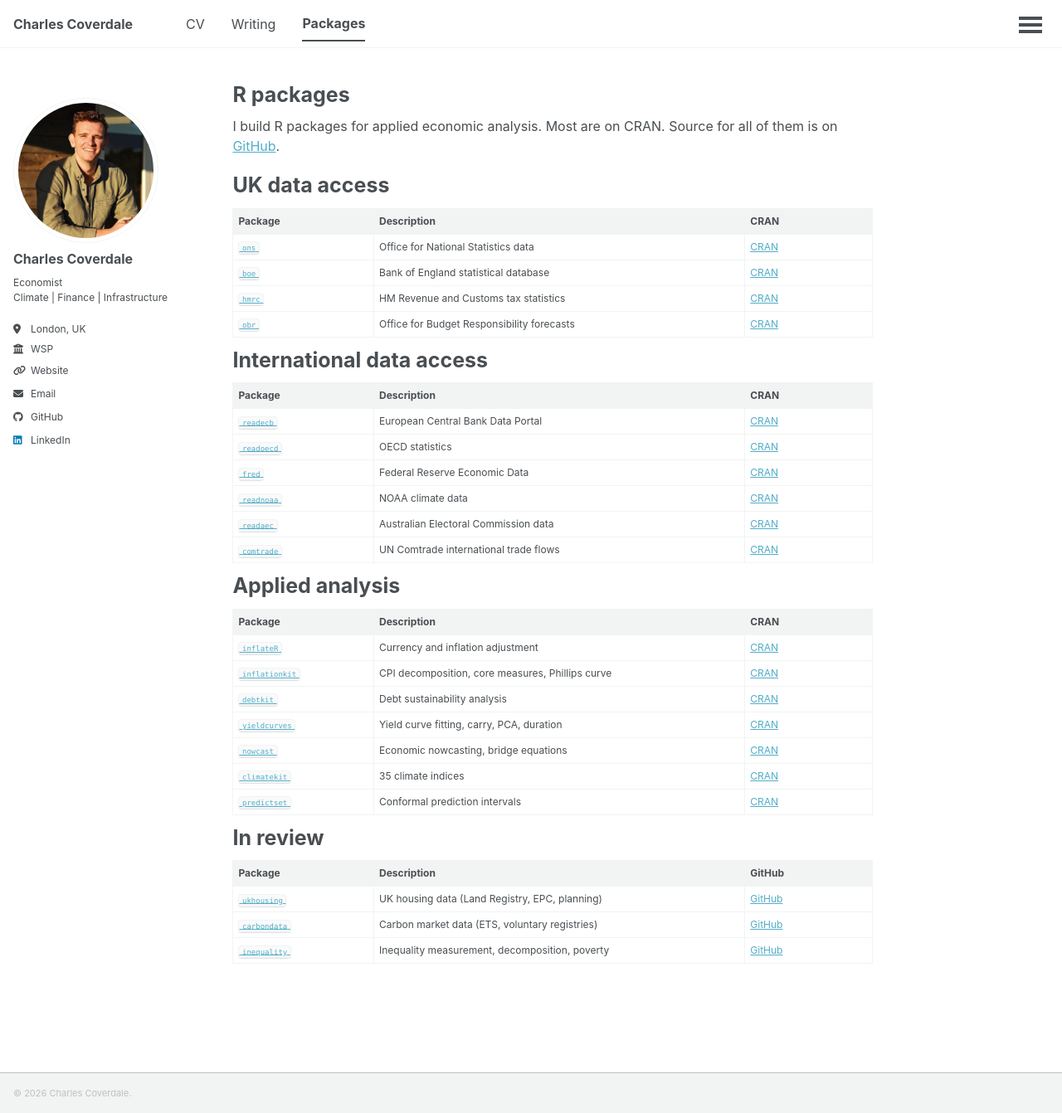
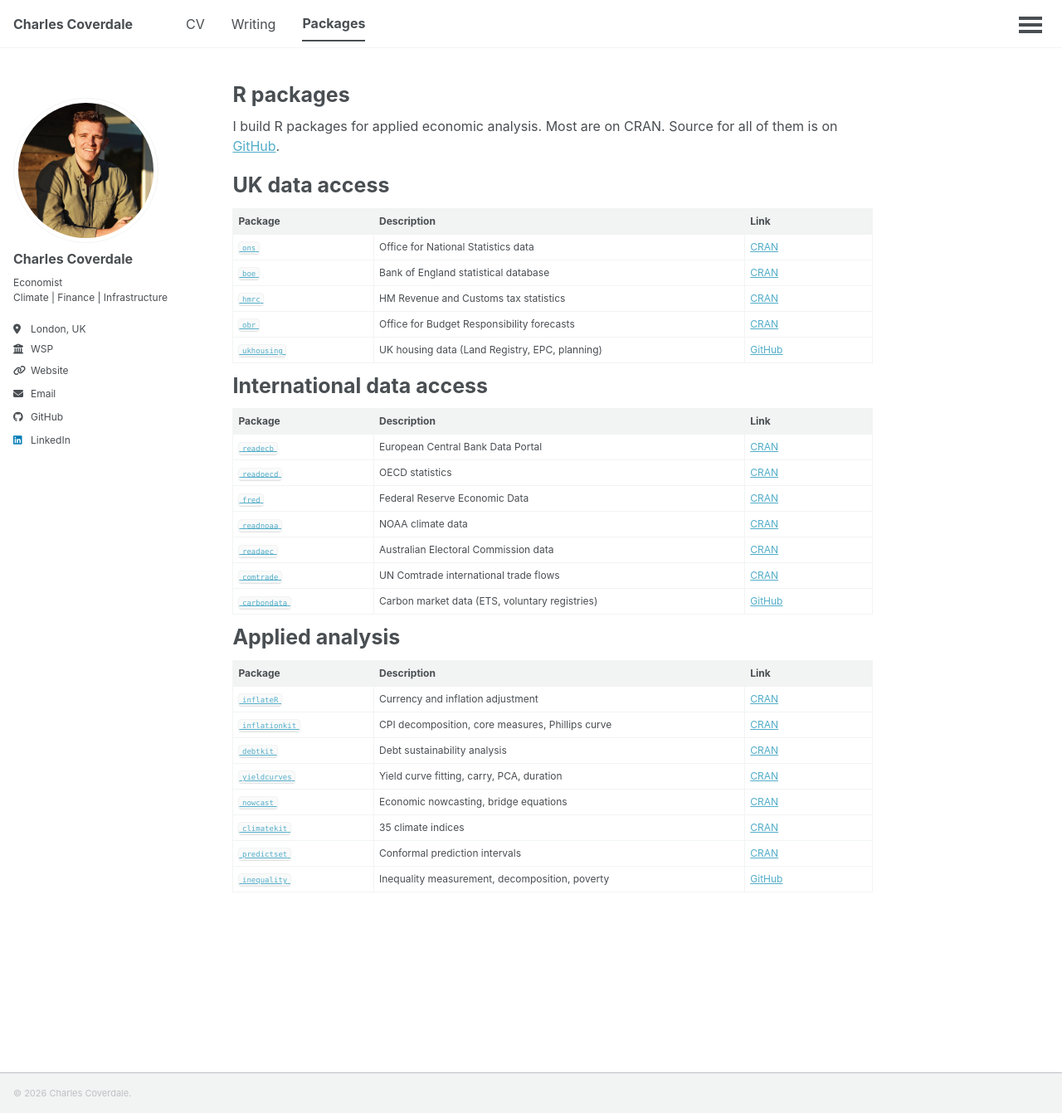
Before and after one commit to charlescoverdale/charlescoverdale.github.io, a Jekyll site: the page built from _pages/packages.md, in a window 1280 px wide and 1342 px high. Shown: the whole window at 83% size. Built offline with Jekyll 4.4.1, drawn with Linux system fonts in a browser that asks for light colours; a script that is not in the unit is left out.

Commit message:
Move in-review packages into their natural tables with GitHub links

```diff
--- a/_pages/packages.md
+++ b/_pages/packages.md
@@ -23,17 +23,18 @@ I build R packages for applied economic analysis. Most are on CRAN. Source for a
 UK data access
 ======
 
-| Package | Description | CRAN |
+| Package | Description | Link |
 |---|---|---|
 | [`ons`](https://github.com/charlescoverdale/ons) | Office for National Statistics data | [CRAN](https://cran.r-project.org/package=ons) |
 | [`boe`](https://github.com/charlescoverdale/boe) | Bank of England statistical database | [CRAN](https://cran.r-project.org/package=boe) |
 | [`hmrc`](https://github.com/charlescoverdale/hmrc) | HM Revenue and Customs tax statistics | [CRAN](https://cran.r-project.org/package=hmrc) |
 | [`obr`](https://github.com/charlescoverdale/obr) | Office for Budget Responsibility forecasts | [CRAN](https://cran.r-project.org/package=obr) |
+| [`ukhousing`](https://github.com/charlescoverdale/ukhousing) | UK housing data (Land Registry, EPC, planning) | [GitHub](https://github.com/charlescoverdale/ukhousing) |
 
 International data access
 ======
 
-| Package | Description | CRAN |
+| Package | Description | Link |
 |---|---|---|
 | [`readecb`](https://github.com/charlescoverdale/readecb) | European Central Bank Data Portal | [CRAN](https://cran.r-project.org/package=readecb) |
 | [`readoecd`](https://github.com/charlescoverdale/readoecd) | OECD statistics | [CRAN](https://cran.r-project.org/package=readoecd) |
@@ -41,11 +42,12 @@ International data access
 | [`readnoaa`](https://github.com/charlescoverdale/readnoaa) | NOAA climate data | [CRAN](https://cran.r-project.org/package=readnoaa) |
 | [`readaec`](https://github.com/charlescoverdale/readaec) | Australian Electoral Commission data | [CRAN](https://cran.r-project.org/package=readaec) |
 | [`comtrade`](https://github.com/charlescoverdale/comtrade) | UN Comtrade international trade flows | [CRAN](https://cran.r-project.org/package=comtrade) |
+| [`carbondata`](https://github.com/charlescoverdale/carbondata) | Carbon market data (ETS, voluntary registries) | [GitHub](https://github.com/charlescoverdale/carbondata) |
 
 Applied analysis
 ======
 
-| Package | Description | CRAN |
+| Package | Description | Link |
 |---|---|---|
 | [`inflateR`](https://github.com/charlescoverdale/inflateR) | Currency and inflation adjustment | [CRAN](https://cran.r-project.org/package=inflateR) |
 | [`inflationkit`](https://github.com/charlescoverdale/inflationkit) | CPI decomposition, core measures, Phillips curve | [CRAN](https://cran.r-project.org/package=inflationkit) |
@@ -54,12 +56,4 @@ Applied analysis
 | [`nowcast`](https://github.com/charlescoverdale/nowcast) | Economic nowcasting, bridge equations | [CRAN](https://cran.r-project.org/package=nowcast) |
 | [`climatekit`](https://github.com/charlescoverdale/climatekit) | 35 climate indices | [CRAN](https://cran.r-project.org/package=climatekit) |
 | [`predictset`](https://github.com/charlescoverdale/predictset) | Conformal prediction intervals | [CRAN](https://cran.r-project.org/package=predictset) |
-
-In review
-======
-
-| Package | Description | GitHub |
-|---|---|---|
-| [`ukhousing`](https://github.com/charlescoverdale/ukhousing) | UK housing data (Land Registry, EPC, planning) | [GitHub](https://github.com/charlescoverdale/ukhousing) |
-| [`carbondata`](https://github.com/charlescoverdale/carbondata) | Carbon market data (ETS, voluntary registries) | [GitHub](https://github.com/charlescoverdale/carbondata) |
 | [`inequality`](https://github.com/charlescoverdale/inequality) | Inequality measurement, decomposition, poverty | [GitHub](https://github.com/charlescoverdale/inequality) |
```
